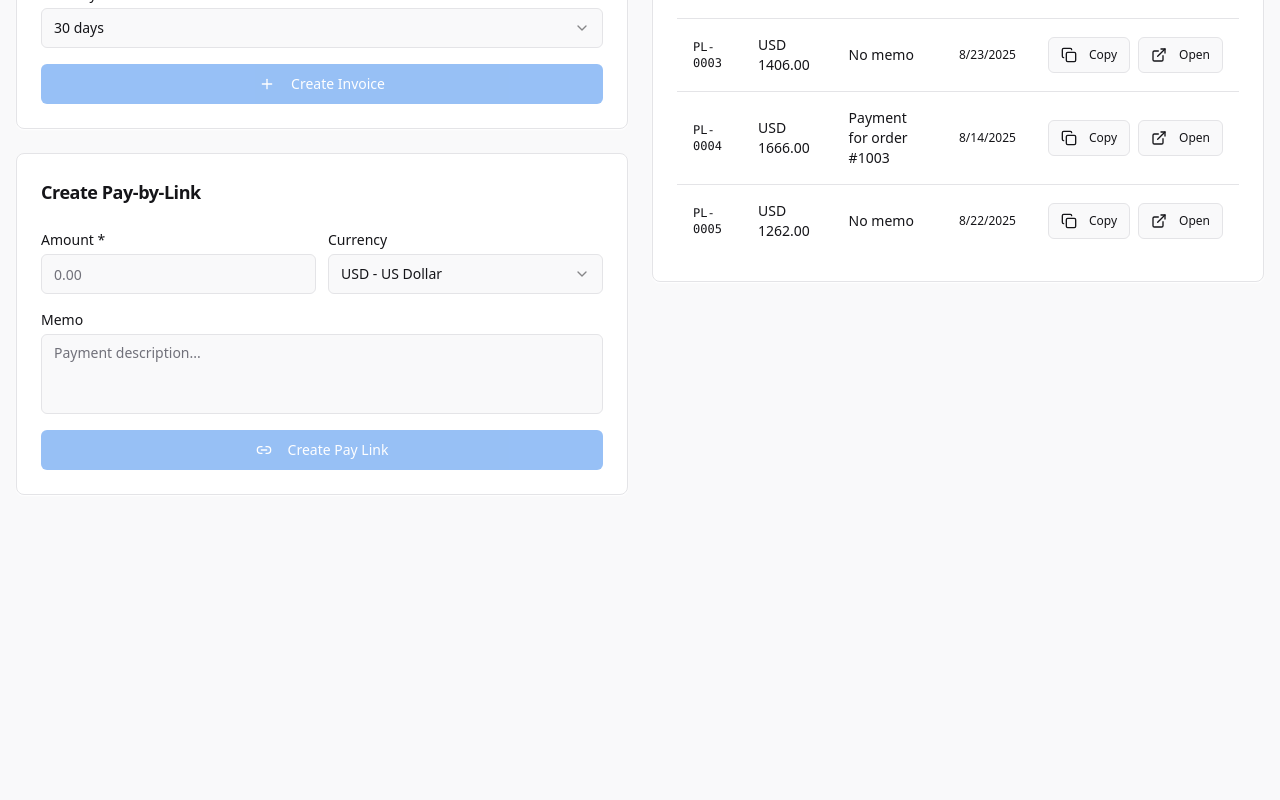
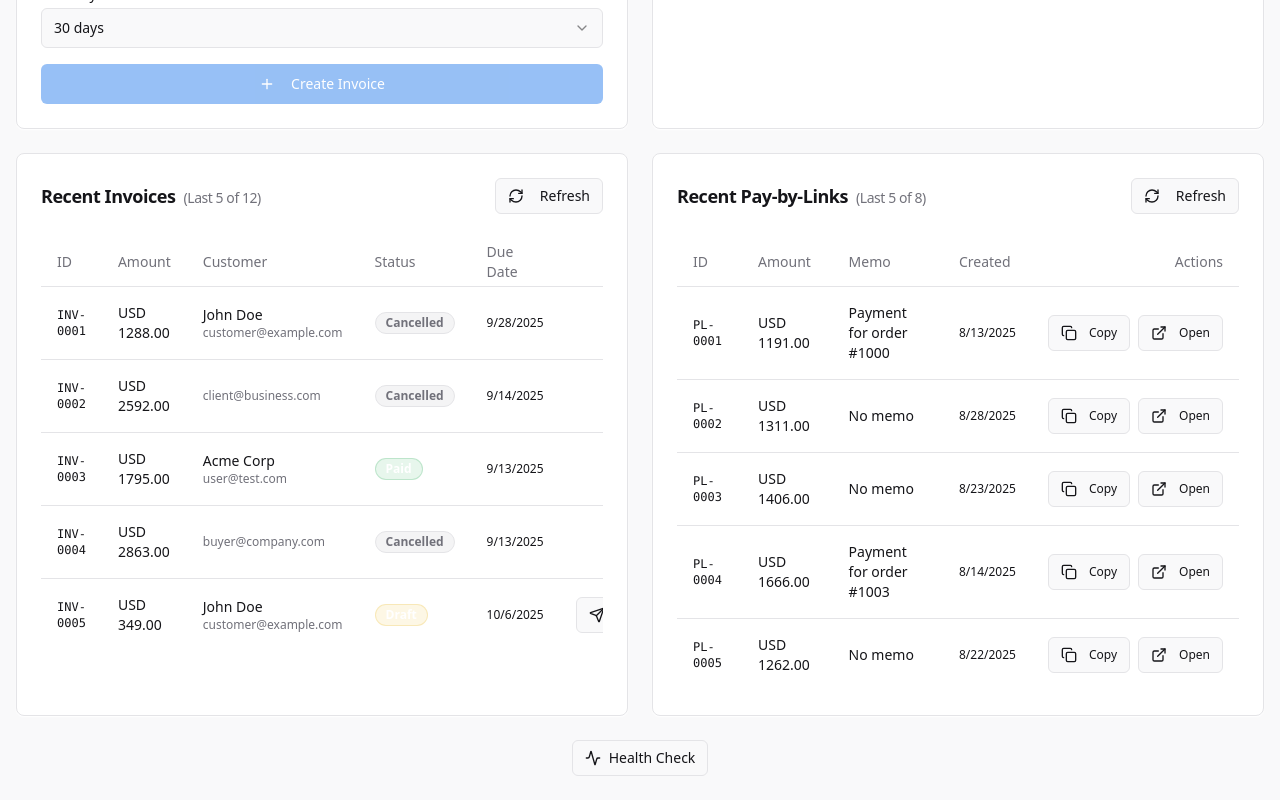
Before and after one commit to adthomps/agent-pay-hub-vas-lovable, a React (Vite) app: page / in a window 1280 px wide. Shown: the part 932-1732 px from the top of the page. Before the commit the page ends 1451 px from the top, so only its background shows below. Built offline with nearby package versions, Linux system fonts and the light colour scheme; the HTML template or start-up script is replaced by a standard one.

Commit message:
Refactor: Organize dashboard layout

```diff
--- a/src/pages/Index.tsx
+++ b/src/pages/Index.tsx
@@ -26,33 +26,31 @@ const Index = () => {
                 </p>
               </div>
             </div>
-            <div className="flex items-center gap-3">
-              <HealthCheckButton />
             <ThemeToggle />
-            </div>
           </div>
         </div>
       </header>
 
       {/* Main Content */}
-      <main className="container mx-auto px-4 py-6 pb-safe">
-        <div className="grid grid-cols-1 xl:grid-cols-2 gap-6">
-          {/* Left Column - Forms and Agent */}
-          <div className="space-y-6 order-2 xl:order-1">
+      <main className="container mx-auto px-4 py-6 pb-safe space-y-6">
+        {/* Row 1: AI Agent Assistant */}
         <AgentBox />
 
-            {/* Mobile: Show forms in a more compact layout */}
-            <div className="grid grid-cols-1 sm:grid-cols-2 xl:grid-cols-1 gap-6">
+        {/* Row 2: Create Forms */}
+        <div className="grid grid-cols-1 lg:grid-cols-2 gap-6">
           <CreateInvoiceForm />
           <CreatePayLinkForm />
         </div>
-          </div>
 
-          {/* Right Column - Tables */}
-          <div className="space-y-6 order-1 xl:order-2">
+        {/* Row 3: Data Tables */}
+        <div className="grid grid-cols-1 lg:grid-cols-2 gap-6">
           <InvoicesTable />
           <PayLinksTable />
         </div>
+
+        {/* Row 4: Diagnostics */}
+        <div className="flex justify-center">
+          <HealthCheckButton />
         </div>
       </main>
     </div>
```
Lines whose indentation alone changed are shown as unchanged.
